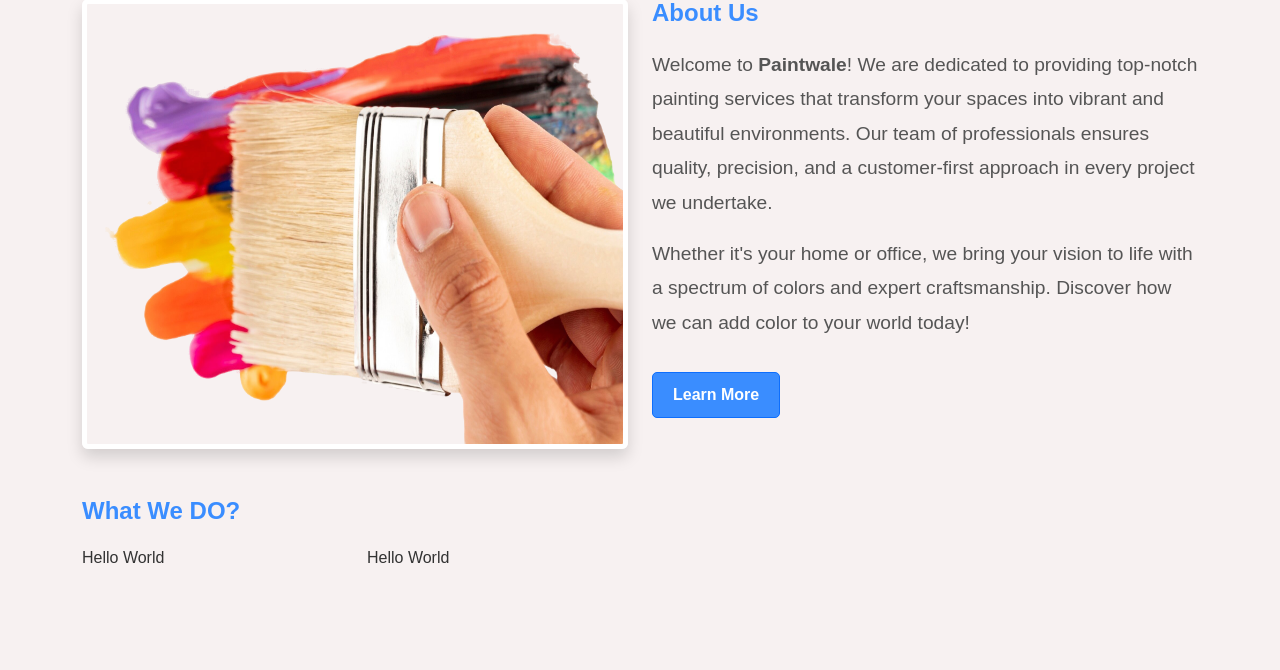
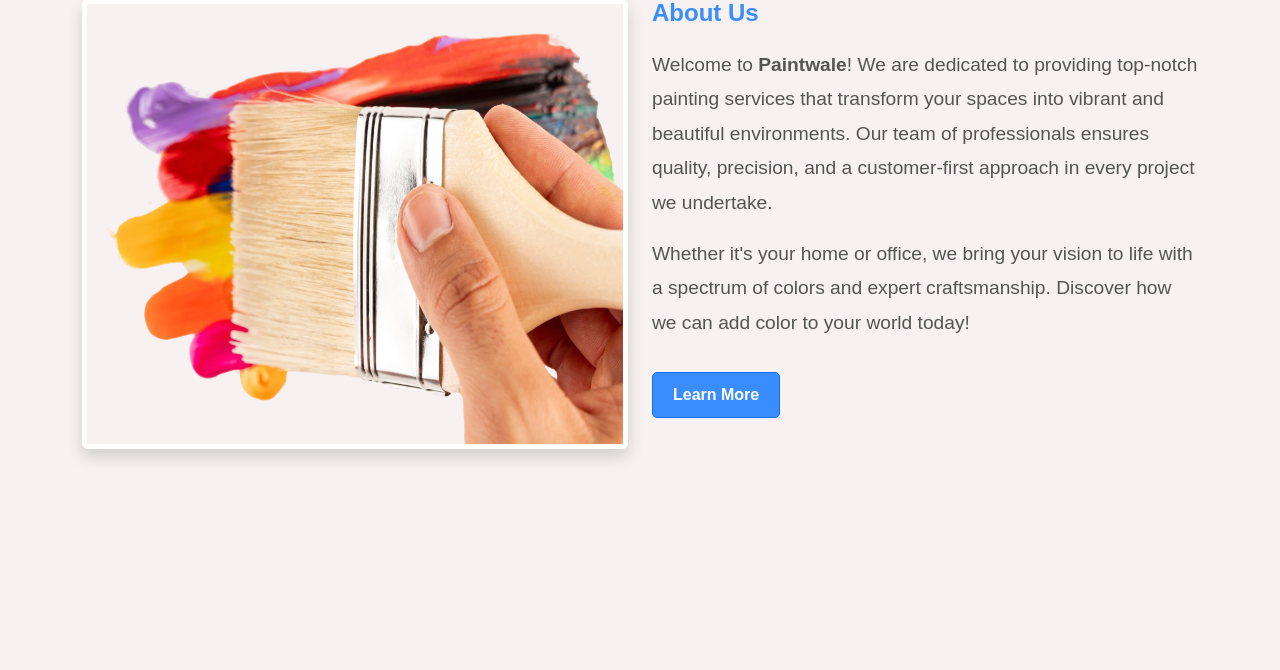
Before and after one commit to Uday16102000/PaintwaleApp, a Django app: page /paint/about/ in a window 1280 px wide. Shown: the part 149-819 px from the top of the page. After the commit the page ends 609 px from the top, so only its background shows below. Run offline with Django 4.2, Linux system fonts and the light colour scheme; some libraries are stand-ins or nearby versions.

Commit message:
removed unwanted code

```diff
--- a/paintwaleapp/static/paintwaleapp/about.css
+++ b/paintwaleapp/static/paintwaleapp/about.css
@@ -53,6 +53,3 @@ body {
     transform: translateY(-3px);
 
   }
-  .what-we-do{
-    background-color: white;
-  }
--- a/paintwaleapp/templates/paintwaleapp/about.html
+++ b/paintwaleapp/templates/paintwaleapp/about.html
@@ -32,18 +32,5 @@
           </div>
         </div>
       </div>
-      <div class="container">
-        <div class="row">
-          <h2 class="section-title">What We DO?</h2>
-
-          <div class="col-lg-3">
-            Hello World
-          </div>
-          <div class="col-lg-9">
-            Hello World
-
-          </div>
-        </div>
-        </div>
     </section>
 {% endblock %}
```
